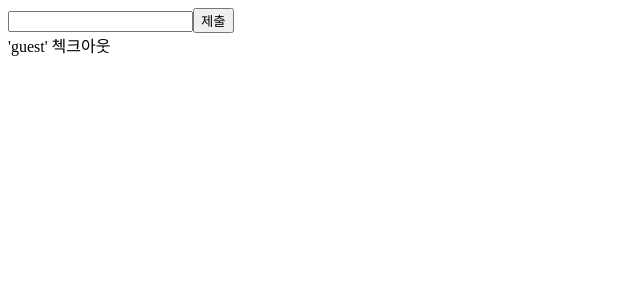
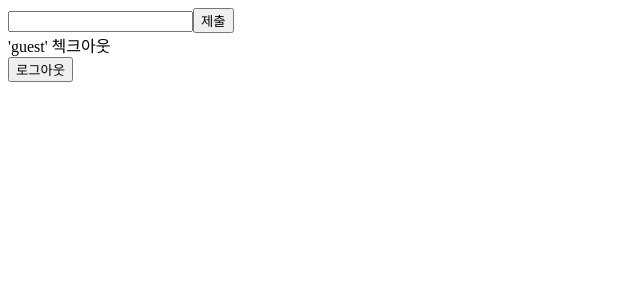
Before and after one commit to osparking/react_topic, a React (Vite) app: page / in a window 1280 px wide. Shown: the top 300 px of the page, without its empty margins (0-640 px from the left). Built offline with nearby package versions, Linux system fonts and the light colour scheme.

Commit message:
put Logout inside UserProvider tag pair

```diff
--- a/src/pages/AppContext.jsx
+++ b/src/pages/AppContext.jsx
@@ -1,6 +1,7 @@
 import { UserProvider } from "../context/UserContext";
 import CheckOut from "./CheckOut";
 import Login from "./Login";
+import Logout from "./Logout";
 
 function AppContext() {
   return (
@@ -8,6 +9,7 @@ function AppContext() {
       <UserProvider>
         <Login />
         <CheckOut />
+        <Logout />
       </UserProvider>
     </div>
   );
```
